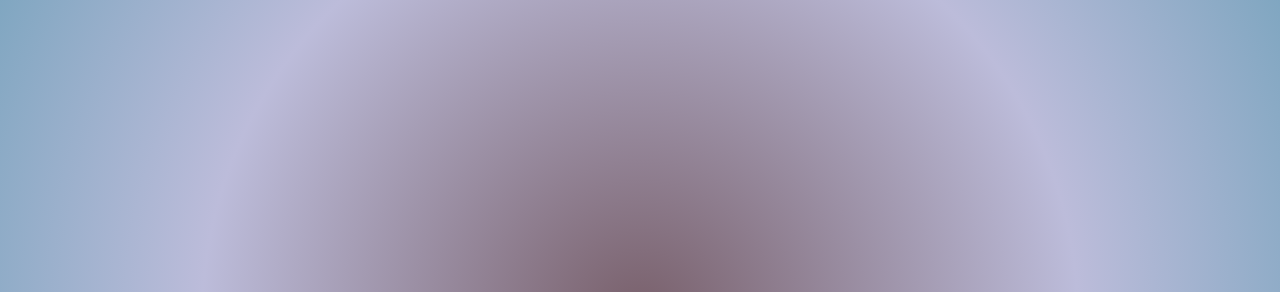
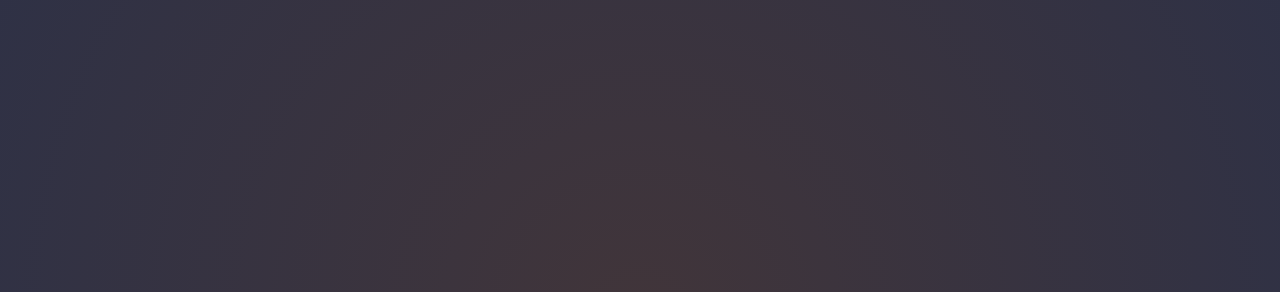
Before and after one commit to wexnox/AuctionHouse, a website built with Vite: page src/profile/index.html in a window 1280 px wide. Shown: the part 80-372 px from the top of the page. Built offline with nearby package versions, Linux system fonts and the light colour scheme.

Commit message:
Update color scheme in custom.scss

```diff
--- a/src/scss/custom.scss
+++ b/src/scss/custom.scss
@@ -5,12 +5,12 @@
 .bg-gradient-custom {
   //background-image: linear-gradient(to right, #ff7e5f, #feb47b);
   //background: radial-gradient(circle, rgba(238, 174, 202, 1) 0%, rgba(148, 187, 233, 1) 100%);
-  background: rgb(120, 95, 106);
-  background: radial-gradient(circle, rgba(120, 95, 106, 1) 0%, rgba(188, 188, 218, 1) 58%, rgba(119, 163, 189, 0.9948179955575981) 100%);
+  background: rgb(65, 53, 58);
+  background: radial-gradient(circle, rgba(65, 53, 58, 1) 0%, rgba(46, 49, 70, 1) 100%);
 }
 
 .glass {
-  background-color: rgba(255, 255, 255, 0.1);
+  background-color: rgba(149, 212, 220, 0.1);
   backdrop-filter: blur(10px);
   border: 1px solid rgba(255, 255, 255, 0.2);
 }
```
